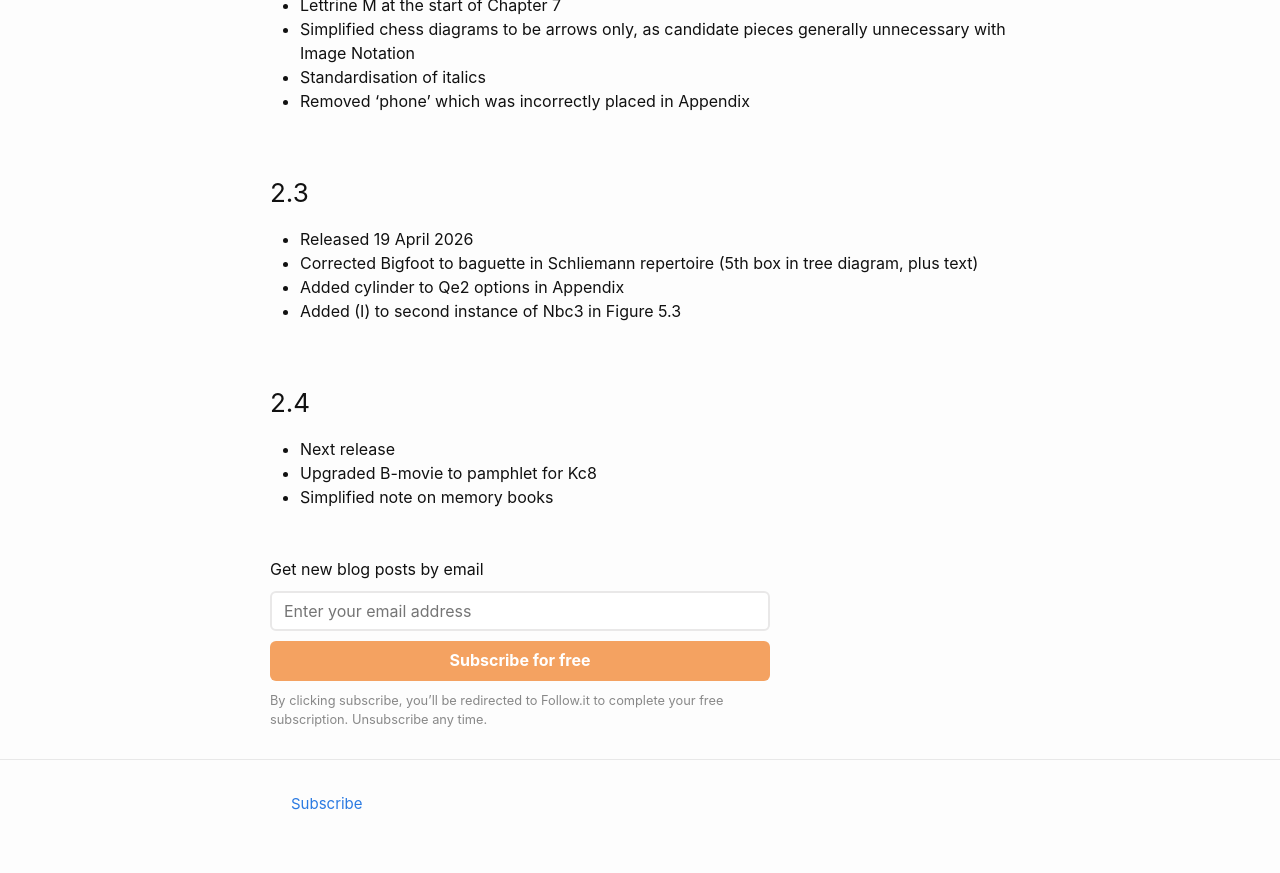
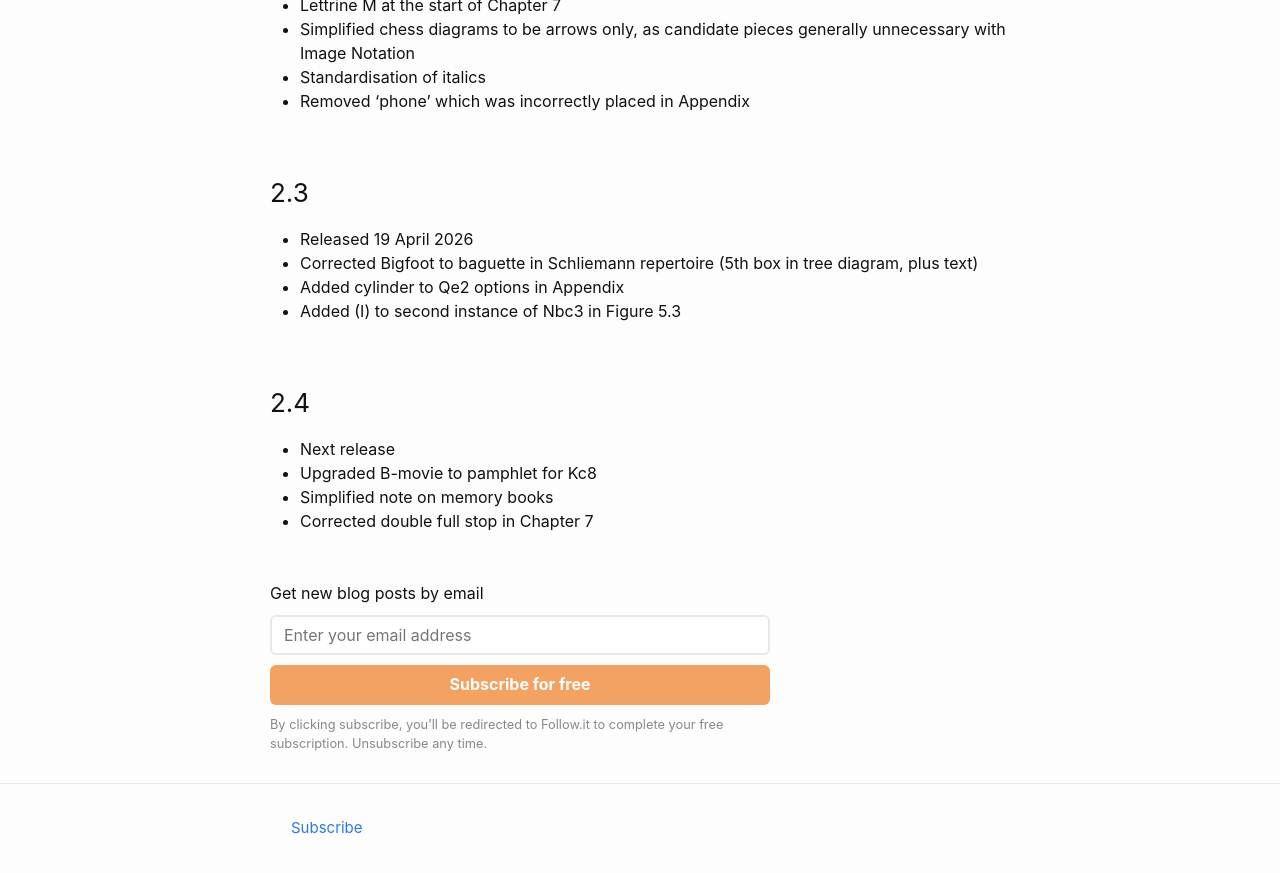
Before and after one commit to liontailedmacaque/liontailedmacaque.github.io, a Jekyll site: the page built from chessmemorypalace/versions.md, in a window 1280 px wide and 900 px high, scrolled down 4501 px. Shown: the top 873 px of the window. Built offline with Jekyll 4.4.1, drawn with Linux system fonts in a browser that asks for light colours.

Commit message:
Update versions.md

```diff
--- a/chessmemorypalace/versions.md
+++ b/chessmemorypalace/versions.md
@@ -125,3 +125,4 @@ This page lists the versions and the changes that have been made. The most signi
 - Next release
 - Upgraded B-movie to pamphlet for Kc8
 - Simplified note on memory books
+- Corrected double full stop in Chapter 7
```
